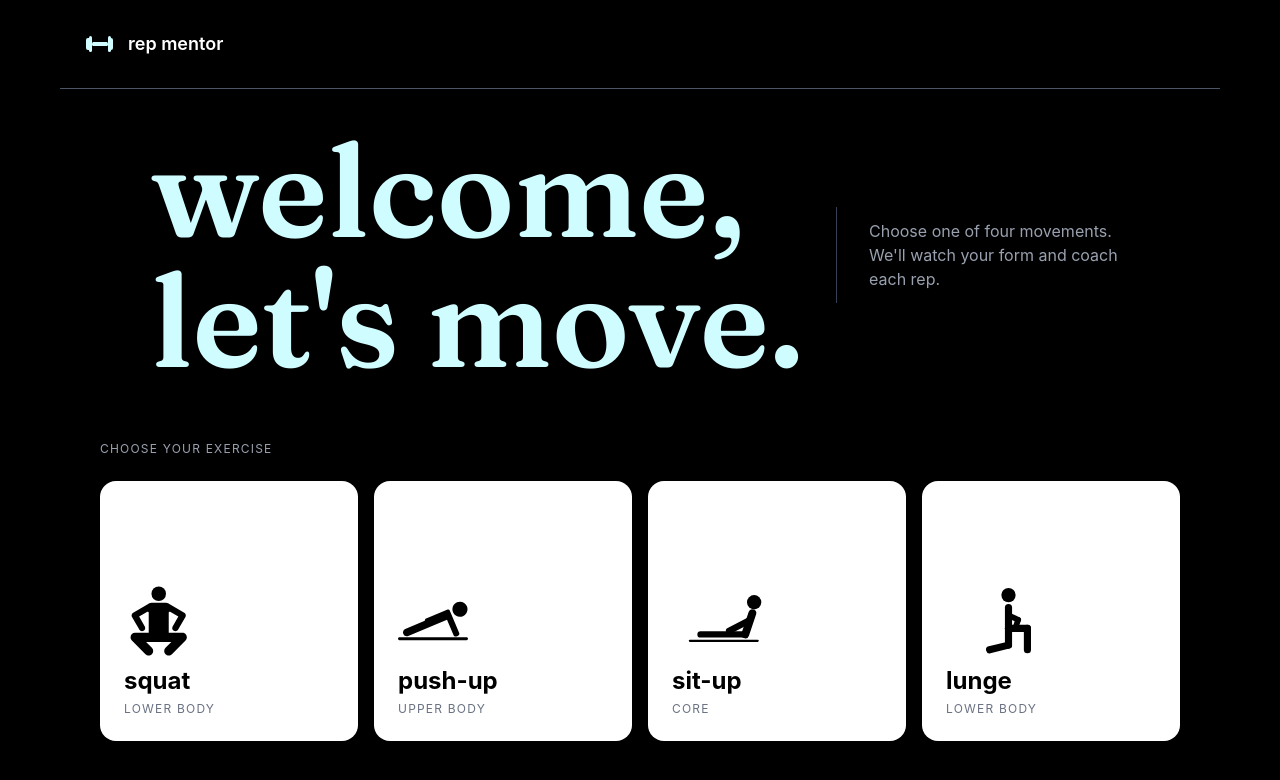
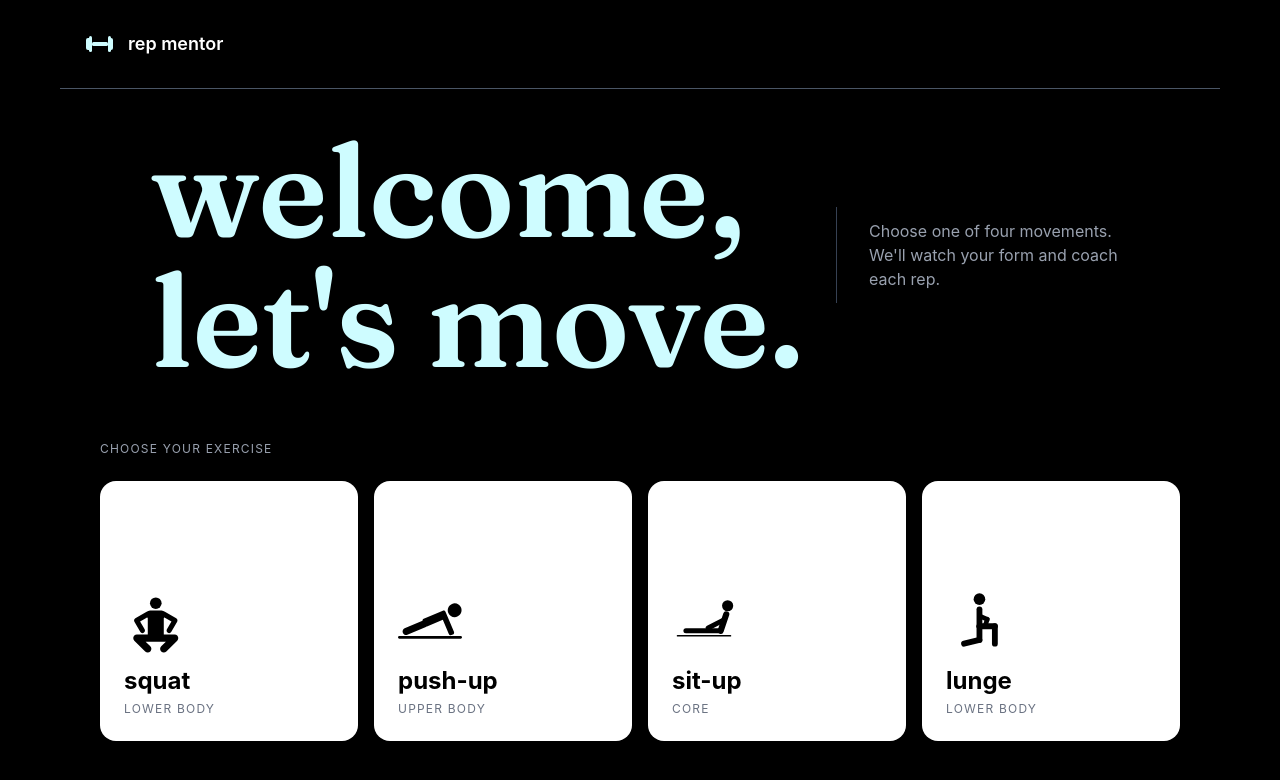
Before and after one commit to nazifadev/rep-mentor, a React (Vite) app in the folder frontend/: page / in a window 1280 px wide. Shown: the top 780 px of the page. Built offline with nearby package versions, Linux system fonts and the light colour scheme.

Commit message:
fixed svg bugs

```diff
--- a/frontend/src/pages/ExerciseSelection.jsx
+++ b/frontend/src/pages/ExerciseSelection.jsx
@@ -43,45 +43,82 @@ function ExerciseSelection() {
         </p>
 
   {/* exercise buttons */}
-        <div className="grid grid-cols-1 sm:grid-cols-2 xl:grid-cols-4 gap-5 pt-2 md:pt-0 md:gap-4 w-full 2xl:pb-0 ">
-            <button onClick={() => handleExerciseSelect('squat')} className="bg-white hover:bg-[#cefcff] rounded-2xl p-4 md:p-6 flex flex-col justify-end min-h-[100px] sm:min-h-[160px] md:min-h-[260px] 2xl:min-h-[300px] text-left hover:-translate-y-2 transition-all duration-200">
-
-              <svg fill="#000000" height="88px" width="70px" version="1.1" id="Layer_1" xmlns="http://www.w3.org/2000/svg" xmlns:xlink="http://www.w3.org/1999/xlink" viewBox="0 0 256.00 256.00" xml:space="preserve" stroke="#000000" stroke-width="0.00256"><g id="SVGRepo_bgCarrier" stroke-width="0"></g><g id="SVGRepo_tracerCarrier" stroke-linecap="round" stroke-linejoin="round" stroke="#CCCCCC" stroke-width="3.072"></g><g id="SVGRepo_iconCarrier"> <g> <circle cx="127" cy="28.4" r="26.6"></circle> <path d="M213.4,171.2h-49.8V97.3c0-1.8,1.5-3.3,3.3-3.3c0.6,0,1.2,0.2,1.7,0.5l30.1,17.3l-20.8,36c-3.2,5.6-1.3,12.7,4.3,15.9 c5.6,3.2,12.7,1.3,15.9-4.3l26.6-46c3.2-5.6,1.3-12.7-4.3-15.9l-51.6-29.8c-4.7-3.3-10-5.4-15.5-6L127,61.6h0h0l-26.3,0.1 c-5.5,0.6-10.8,2.7-15.5,6L33.6,97.5c-5.6,3.2-7.5,10.3-4.3,15.9l26.6,46c3.2,5.6,10.3,7.5,15.9,4.3c5.6-3.2,7.5-10.3,4.3-15.9 l-20.8-36l30.1-17.3c0.5-0.3,1.1-0.5,1.7-0.5c1.8,0,3.3,1.5,3.3,3.3v24.1v49.8H40.6c-9.2,0-16.6,7.4-16.6,16.6 c0,4.6,1.8,8.7,4.8,11.7l49.7,49.7c6.5,6.5,17,6.5,23.5,0c6.5-6.5,6.5-17,0-23.5l-21.3-21.3l46.2,0l0-13.3c0,0,0,0,0,0s0,0,0,0 l0,13.3l46.2,0l-21.3,21.3c-6.5,6.5-6.5,17,0,23.5c6.5,6.5,17,6.5,23.5,0l49.7-49.7c3-3,4.8-7.1,4.8-11.7 C230,178.7,222.6,171.2,213.4,171.2z"></path> </g> </g></svg>
-
+  <div className="grid grid-cols-1 sm:grid-cols-2 xl:grid-cols-4 gap-5 pt-2 md:pt-0 md:gap-4 w-full 2xl:pb-0">
+  <button
+    onClick={() => handleExerciseSelect('squat')}
+    className="bg-white hover:bg-[#cefcff] rounded-2xl p-4 md:p-6 flex flex-col justify-end items-start min-h-[100px] sm:min-h-[160px] md:min-h-[260px] 2xl:min-h-[300px] text-left hover:-translate-y-2 transition-all duration-200"
+  >
+    <svg fill="#000000" className="w-14 h-14 md:w-16 md:h-14 mb-3" version="1.1" id="Layer_1" xmlns="http://www.w3.org/2000/svg" xmlnsXlink="http://www.w3.org/1999/xlink" viewBox="0 0 256.00 256.00" xmlSpace="preserve" stroke="#000000" strokeWidth="0.00256">
+      <g id="SVGRepo_bgCarrier" strokeWidth="0"></g>
+      <g id="SVGRepo_tracerCarrier" strokeLinecap="round" strokeLinejoin="round" stroke="#CCCCCC" strokeWidth="3.072"></g>
+      <g id="SVGRepo_iconCarrier">
+        <g>
+          <circle cx="127" cy="28.4" r="26.6"></circle>
+          <path d="M213.4,171.2h-49.8V97.3c0-1.8,1.5-3.3,3.3-3.3c0.6,0,1.2,0.2,1.7,0.5l30.1,17.3l-20.8,36c-3.2,5.6-1.3,12.7,4.3,15.9 c5.6,3.2,12.7,1.3,15.9-4.3l26.6-46c3.2-5.6,1.3-12.7-4.3-15.9l-51.6-29.8c-4.7-3.3-10-5.4-15.5-6L127,61.6h0h0l-26.3,0.1 c-5.5,0.6-10.8,2.7-15.5,6L33.6,97.5c-5.6,3.2-7.5,10.3-4.3,15.9l26.6,46c3.2,5.6,10.3,7.5,15.9,4.3c5.6-3.2,7.5-10.3,4.3-15.9 l-20.8-36l30.1-17.3c0.5-0.3,1.1-0.5,1.7-0.5c1.8,0,3.3,1.5,3.3,3.3v24.1v49.8H40.6c-9.2,0-16.6,7.4-16.6,16.6 c0,4.6,1.8,8.7,4.8,11.7l49.7,49.7c6.5,6.5,17,6.5,23.5,0c6.5-6.5,6.5-17,0-23.5l-21.3-21.3l46.2,0l0-13.3c0,0,0,0,0,0s0,0,0,0 l0,13.3l46.2,0l-21.3,21.3c-6.5,6.5-6.5,17,0,23.5c6.5,6.5,17,6.5,23.5,0l49.7-49.7c3-3,4.8-7.1,4.8-11.7 C230,178.7,222.6,171.2,213.4,171.2z"></path>
+        </g>
+      </g>
+    </svg>
+    <div className="flex flex-col">
       <span className="text-black text-base md:text-2xl font-bold">squat</span>
       <span className="text-gray-500 text-xs tracking-widest uppercase mt-1">lower body</span>
+    </div>
   </button>
-          <button onClick={() => handleExerciseSelect('push-up')} className="bg-white hover:bg-[#cefcff]  rounded-2xl p-4 md:p-6 flex flex-col justify-end min-h-[100px] sm:min-h-[160px] md:min-h-[260px] 2xl:min-h-[300px] text-left hover:-translate-y-2 transition-all duration-200">
-            <svg fill="#000000" height="88px" width="70px" version="1.1" id="Capa_1" xmlns="http://www.w3.org/2000/svg" xmlns:xlink="http://www.w3.org/1999/xlink" viewBox="0 0 94.5 94.5" xml:space="preserve"><g id="SVGRepo_bgCarrier" stroke-width="0"></g><g id="SVGRepo_tracerCarrier" stroke-linecap="round" stroke-linejoin="round"></g><g id="SVGRepo_iconCarrier"> <g> <path d="M7.276,64.894c0.783,1.856,2.596,3.055,4.619,3.055c0.666,0,1.316-0.131,1.932-0.391L41.164,56.03 c0.321-0.135,0.62-0.301,0.896-0.492c0.247-0.037,0.491-0.093,0.725-0.191l23.384-9.861l8.864,21.018 c0.469,1.114,1.557,1.834,2.77,1.834c0.4,0,0.791-0.079,1.16-0.235l2.072-0.874c0.737-0.31,1.309-0.891,1.611-1.635 c0.303-0.744,0.298-1.559-0.012-2.295L72.141,38.417l-0.001-0.001l-2.017-4.783c-0.469-1.114-1.557-1.834-2.77-1.834 c-0.4,0-0.791,0.079-1.16,0.235L37.972,43.934c-1.21,0.511-1.898,1.728-1.814,2.971L9.804,58.019 c-1.227,0.517-2.18,1.484-2.685,2.725s-0.497,2.599,0.02,3.825L7.276,64.894z"></path> <path d="M83.695,41.547c1.358,0,2.686-0.27,3.947-0.801c2.503-1.056,4.445-3.022,5.468-5.539c1.023-2.516,1.006-5.28-0.05-7.783 c-1.594-3.778-5.273-6.219-9.375-6.219c-1.358,0-2.686,0.269-3.947,0.801c-5.167,2.179-7.597,8.155-5.418,13.322 C75.914,39.106,79.594,41.547,83.695,41.547z"></path> <path d="M92.5,69.295H2c-1.104,0-2,0.896-2,2s0.896,2,2,2h90.5c1.104,0,2-0.896,2-2S93.604,69.295,92.5,69.295z"></path> </g> </g></svg>
 
+  <button
+    onClick={() => handleExerciseSelect('push-up')}
+    className="bg-white hover:bg-[#cefcff] rounded-2xl p-4 md:p-6 flex flex-col justify-end items-start min-h-[100px] sm:min-h-[160px] md:min-h-[260px] 2xl:min-h-[300px] text-left hover:-translate-y-2 transition-all duration-200"
+  >
+    <svg fill="#000000" className="w-14 h-14 md:w-16 md:h-16 mb-3" version="1.1" id="Capa_1" xmlns="http://www.w3.org/2000/svg" xmlnsXlink="http://www.w3.org/1999/xlink" viewBox="0 0 94.5 94.5" xmlSpace="preserve">
+      <g id="SVGRepo_bgCarrier" strokeWidth="0"></g>
+      <g id="SVGRepo_tracerCarrier" strokeLinecap="round" strokeLinejoin="round"></g>
+      <g id="SVGRepo_iconCarrier">
+        <g>
+          <path d="M7.276,64.894c0.783,1.856,2.596,3.055,4.619,3.055c0.666,0,1.316-0.131,1.932-0.391L41.164,56.03 c0.321-0.135,0.62-0.301,0.896-0.492c0.247-0.037,0.491-0.093,0.725-0.191l23.384-9.861l8.864,21.018 c0.469,1.114,1.557,1.834,2.77,1.834c0.4,0,0.791-0.079,1.16-0.235l2.072-0.874c0.737-0.31,1.309-0.891,1.611-1.635 c0.303-0.744,0.298-1.559-0.012-2.295L72.141,38.417l-0.001-0.001l-2.017-4.783c-0.469-1.114-1.557-1.834-2.77-1.834 c-0.4,0-0.791,0.079-1.16,0.235L37.972,43.934c-1.21,0.511-1.898,1.728-1.814,2.971L9.804,58.019 c-1.227,0.517-2.18,1.484-2.685,2.725s-0.497,2.599,0.02,3.825L7.276,64.894z"></path>
+          <path d="M83.695,41.547c1.358,0,2.686-0.27,3.947-0.801c2.503-1.056,4.445-3.022,5.468-5.539c1.023-2.516,1.006-5.28-0.05-7.783 c-1.594-3.778-5.273-6.219-9.375-6.219c-1.358,0-2.686,0.269-3.947,0.801c-5.167,2.179-7.597,8.155-5.418,13.322 C75.914,39.106,79.594,41.547,83.695,41.547z"></path>
+          <path d="M92.5,69.295H2c-1.104,0-2,0.896-2,2s0.896,2,2,2h90.5c1.104,0,2-0.896,2-2S93.604,69.295,92.5,69.295z"></path>
+        </g>
+      </g>
+    </svg>
+    <div className="flex flex-col">
       <span className="text-black text-base md:text-2xl font-bold">push-up</span>
       <span className="text-gray-500 text-xs tracking-widest uppercase mt-1">upper body</span>
+    </div>
   </button>
 
-          <button onClick={() => handleExerciseSelect('sit-up')} className="bg-white hover:bg-[#cefcff]  rounded-2xl p-4 md:p-6 flex flex-col justify-end min-h-[100px] sm:min-h-[160px] md:min-h-[260px] 2xl:min-h-[300px] text-left hover:-translate-y-2 transition-all duration-200">
-          <svg fill="#000000" height="88px" width="100px" viewBox="150 55 280 125" xmlns="http://www.w3.org/2000/svg">
+  <button
+    onClick={() => handleExerciseSelect('sit-up')}
+    className="bg-white hover:bg-[#cefcff] rounded-2xl p-4 md:p-6 flex flex-col justify-end items-start min-h-[100px] sm:min-h-[160px] md:min-h-[260px] 2xl:min-h-[300px] text-left hover:-translate-y-2 transition-all duration-200"
+  >
+    <svg fill="#000000" className="w-14 h-14 md:w-16 md:h-16 mb-3" viewBox="180 50 230 140" xmlns="http://www.w3.org/2000/svg">
       <circle cx="380" cy="65" r="20" fill="black"/>
-              <line x1="375" y1="96" x2="355" y2="155" stroke="black" stroke-width="22" stroke-linecap="round"/>
-              <line x1="368" y1="115" x2="310" y2="145" stroke="black" stroke-width="18" stroke-linecap="round"/>
-              <line x1="355" y1="155" x2="230" y2="155" stroke="black" stroke-width="18" stroke-linecap="round"/>
-              <line x1="200" y1="173" x2="390" y2="173" stroke="black" stroke-width="6" stroke-linecap="round"/>
+      <line x1="375" y1="96" x2="355" y2="155" stroke="black" strokeWidth="22" strokeLinecap="round"/>
+      <line x1="368" y1="115" x2="310" y2="145" stroke="black" strokeWidth="18" strokeLinecap="round"/>
+      <line x1="355" y1="155" x2="230" y2="155" stroke="black" strokeWidth="18" strokeLinecap="round"/>
+      <line x1="200" y1="173" x2="390" y2="173" stroke="black" strokeWidth="6" strokeLinecap="round"/>
     </svg>
+    <div className="flex flex-col">
       <span className="text-black text-base md:text-2xl font-bold">sit-up</span>
       <span className="text-gray-500 text-xs tracking-widest uppercase mt-1">core</span>
+    </div>
   </button>
-          <button onClick={() => handleExerciseSelect('lunge')} className="bg-white hover:bg-[#cefcff]  rounded-2xl p-4 md:p-6 flex flex-col justify-end min-h-[100px] sm:min-h-[160px] md:min-h-[260px] 2xl:min-h-[300px] text-left hover:-translate-y-2 transition-all duration-200">
-              <svg fill="#000000" height="88px" width="100px" viewBox="150 55 280 125" xmlns="http://www.w3.org/2000/svg">
-              <circle cx="325" cy="45" r="20" fill="black"/>
-              <line x1="325" y1="80" x2="325" y2="138" stroke="black" stroke-width="20" stroke-linecap="round"/>
-              <line x1="325" y1="102" x2="352" y2="114" stroke="black" stroke-width="16" stroke-linecap="round"/>
-              <line x1="352" y1="114" x2="346" y2="132" stroke="black" stroke-width="16" stroke-linecap="round"/>
-              <line x1="325" y1="138" x2="378" y2="138" stroke="black" stroke-width="20" stroke-linecap="round"/>
-              <line x1="378" y1="138" x2="378" y2="198" stroke="black" stroke-width="20" stroke-linecap="round"/>
-              <line x1="325" y1="138" x2="325" y2="185" stroke="black" stroke-width="20" stroke-linecap="round"/>
-              <line x1="325" y1="185" x2="272" y2="198" stroke="black" stroke-width="20" stroke-linecap="round"/>
+
+  <button
+    onClick={() => handleExerciseSelect('lunge')}
+    className="bg-white hover:bg-[#cefcff] rounded-2xl p-4 md:p-6 flex flex-col justify-end items-start min-h-[100px] sm:min-h-[160px] md:min-h-[260px] 2xl:min-h-[300px] text-left hover:-translate-y-2 transition-all duration-200"
+  >
+    <svg fill="#000000" className="w-14 h-14 md:w-16 md:h-16 mb-3" viewBox="220 10 200 220" xmlns="http://www.w3.org/2000/svg">      <circle cx="325" cy="45" r="20" fill="black"/>
+      <line x1="325" y1="80" x2="325" y2="138" stroke="black" strokeWidth="20" strokeLinecap="round"/>
+      <line x1="325" y1="102" x2="352" y2="114" stroke="black" strokeWidth="16" strokeLinecap="round"/>
+      <line x1="352" y1="114" x2="346" y2="132" stroke="black" strokeWidth="16" strokeLinecap="round"/>
+      <line x1="325" y1="138" x2="378" y2="138" stroke="black" strokeWidth="20" strokeLinecap="round"/>
+      <line x1="378" y1="138" x2="378" y2="198" stroke="black" strokeWidth="20" strokeLinecap="round"/>
+      <line x1="325" y1="138" x2="325" y2="185" stroke="black" strokeWidth="20" strokeLinecap="round"/>
+      <line x1="325" y1="185" x2="272" y2="198" stroke="black" strokeWidth="20" strokeLinecap="round"/>
     </svg>
+    <div className="flex flex-col">
       <span className="text-black text-base md:text-2xl font-bold">lunge</span>
       <span className="text-gray-500 text-xs tracking-widest uppercase mt-1">lower body</span>
+    </div>
   </button>
 </div>
 
```
Lines whose indentation alone changed are shown as unchanged.
